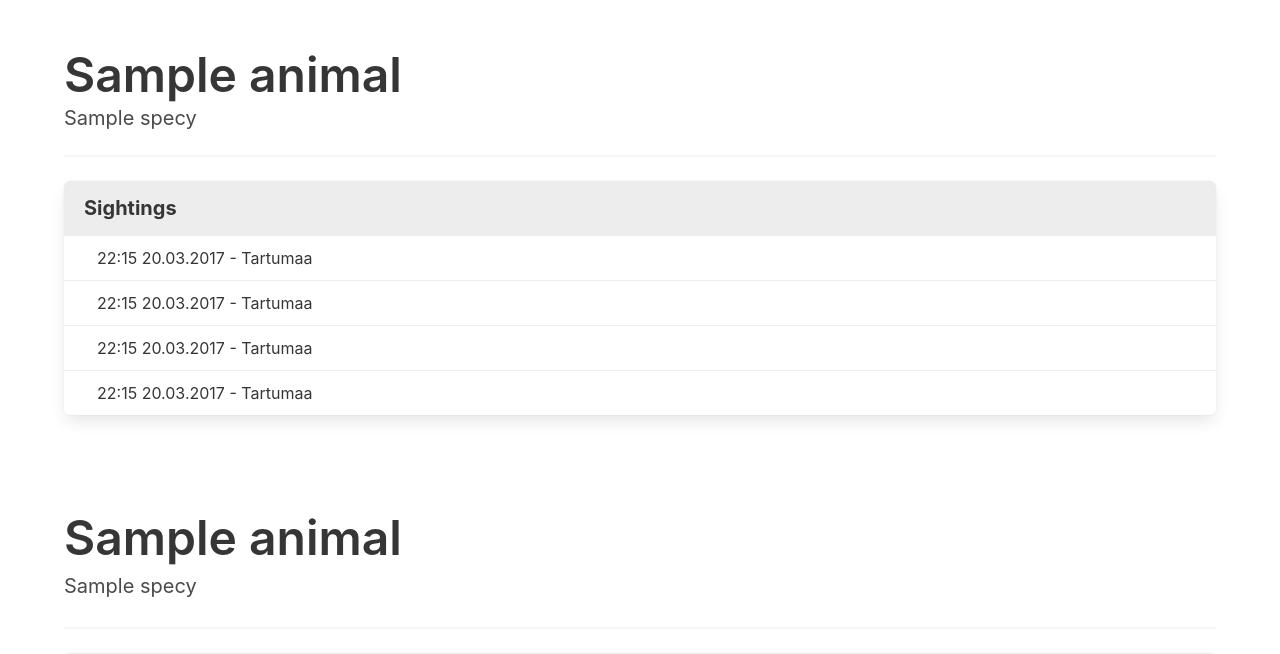
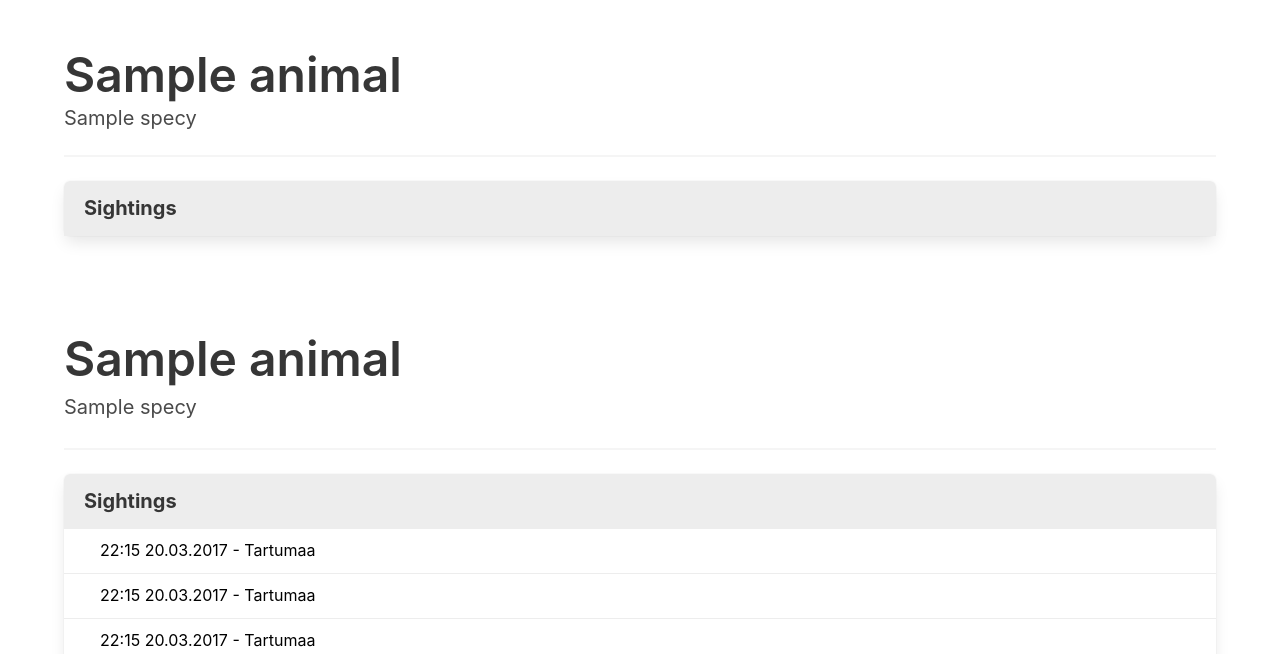
Before and after one commit to JoosepAlviste/metsaelanike-register, a Django app: page /animals/1/ in a window 1280 px wide. Shown: the top 654 px of the page. Run offline with Django 3.2, Linux system fonts and the light colour scheme; tables that the repository leaves empty hold one stand-in row (values such as "Sample post"); some libraries are stand-ins or nearby versions.

Commit message:
Show animal view

```diff
--- a/forest_creatures/api/views.py
+++ b/forest_creatures/api/views.py
@@ -32,8 +32,11 @@
 
 class SightingList(generics.ListAPIView):
 
-    queryset = AnimalSighting.objects.all()
     serializer_class = AnimalSightingSerializer
+
+    def get_queryset(self):
+        animal_id = self.kwargs['animal_id']
+        return AnimalSighting.objects.filter(animal_id=animal_id)
 
 
 class AnimalListBySpecies(generics.ListAPIView):
--- /dev/null
+++ b/forest_creatures/static/forest_creatures/showAnimal.js
@@ -0,0 +1,20 @@
+var app = angular.module('animalsApp', []).config(function($interpolateProvider) {
+    $interpolateProvider.startSymbol('{$');
+    $interpolateProvider.endSymbol('$}');
+});
+
+app.controller('ShowAnimalController', function ($scope, $http) {
+
+    $scope.sightings = [];
+
+    $scope.init = function () {
+        $http({
+            method: 'GET',
+            url: '/api/animals/' + window.animal_id + '/sightings'
+        }).then(function (data) {
+            $scope.sightings = data.data;
+        });
+    };
+
+    $scope.init();
+});
--- a/forest_creatures/static/forest_creatures/style.css
+++ b/forest_creatures/static/forest_creatures/style.css
@@ -51,9 +51,10 @@
     padding: 10px;
 }
 
+
 /*******************************\
     Species and animals
-/*******************************/
+\*******************************/
 
 .animals-column {
     margin-top: 15px;
--- a/forest_creatures/templates/forest_creatures/base.html
+++ b/forest_creatures/templates/forest_creatures/base.html
@@ -9,7 +9,6 @@
     <link rel="stylesheet" href="https://cdnjs.cloudflare.com/ajax/libs/bulma/0.4.0/css/bulma.css">
     <link rel="stylesheet" href="{% static 'forest_creatures/style.css' %}">
 
-    <script src="https://unpkg.com/axios/dist/axios.min.js"></script>
     <script src="https://ajax.googleapis.com/ajax/libs/angularjs/1.6.3/angular.min.js"></script>
 </head>
 <body ng-app="animalsApp">
--- a/forest_creatures/templates/forest_creatures/show.html
+++ b/forest_creatures/templates/forest_creatures/show.html
@@ -2,7 +2,9 @@
 
 {% block content %}
 
-    <section class="section">
+    {% load static %}
+
+    <section class="section" ng-controller="ShowAnimalController">
         <div class="container">
 
             <h1 class="title is-1 animal-title">{{ animal.name }}
@@ -21,42 +23,20 @@
                     Sightings
                 </p>
 
-                <label class="panel-block sighting">
-                    <a class="sighting-edit-btn" href="edit.html">
+                <label class="panel-block sighting" ng-repeat="sighting in sightings">
+                    <a class="sighting-edit-btn" href="#">
                         <svg class="sighting-edit-icon" viewBox="0 0 24 24" xmlns="http://www.w3.org/2000/svg">
                             <path d="M3 17.25V21h3.75L17.81 9.94l-3.75-3.75L3 17.25zM20.71 7.04c.39-.39.39-1.02 0-1.41l-2.34-2.34c-.39-.39-1.02-.39-1.41 0l-1.83 1.83 3.75 3.75 1.83-1.83z"/>
                             <path d="M0 0h24v24H0z" fill="none"/>
                         </svg>
                     </a>
-                    22:15 20.03.2017 - Tartumaa
+
+                    {$ sighting.time $} -
+                    <a ng-href="/api/locations/{$ sighting.location.id $}">
+                        {$ sighting.location.name $}
+                    </a>
                 </label>
-                <label class="panel-block sighting">
-                    <a class="sighting-edit-btn" href="edit.html">
-                        <svg class="sighting-edit-icon" viewBox="0 0 24 24" xmlns="http://www.w3.org/2000/svg">
-                            <path d="M3 17.25V21h3.75L17.81 9.94l-3.75-3.75L3 17.25zM20.71 7.04c.39-.39.39-1.02 0-1.41l-2.34-2.34c-.39-.39-1.02-.39-1.41 0l-1.83 1.83 3.75 3.75 1.83-1.83z"/>
-                            <path d="M0 0h24v24H0z" fill="none"/>
-                        </svg>
-                    </a>
-                    22:15 20.03.2017 - Tartumaa
-                </label>
-                <label class="panel-block sighting">
-                    <a class="sighting-edit-btn" href="edit.html">
-                        <svg class="sighting-edit-icon" viewBox="0 0 24 24" xmlns="http://www.w3.org/2000/svg">
-                            <path d="M3 17.25V21h3.75L17.81 9.94l-3.75-3.75L3 17.25zM20.71 7.04c.39-.39.39-1.02 0-1.41l-2.34-2.34c-.39-.39-1.02-.39-1.41 0l-1.83 1.83 3.75 3.75 1.83-1.83z"/>
-                            <path d="M0 0h24v24H0z" fill="none"/>
-                        </svg>
-                    </a>
-                    22:15 20.03.2017 - Tartumaa
-                </label>
-                <label class="panel-block sighting">
-                    <a class="sighting-edit-btn" href="edit.html">
-                        <svg class="sighting-edit-icon" viewBox="0 0 24 24" xmlns="http://www.w3.org/2000/svg">
-                            <path d="M3 17.25V21h3.75L17.81 9.94l-3.75-3.75L3 17.25zM20.71 7.04c.39-.39.39-1.02 0-1.41l-2.34-2.34c-.39-.39-1.02-.39-1.41 0l-1.83 1.83 3.75 3.75 1.83-1.83z"/>
-                            <path d="M0 0h24v24H0z" fill="none"/>
-                        </svg>
-                    </a>
-                    22:15 20.03.2017 - Tartumaa
-                </label>
+
             </nav>
 
         </div>
@@ -92,4 +72,11 @@
         </div>
     </section>
 
+    <script>
+        var animal_id = {{ animal.id }};
+        window.animal_id = animal_id;
+    </script>
+
+    <script src="{% static 'forest_creatures/showAnimal.js' %}"></script>
+
 {% endblock %}
```
